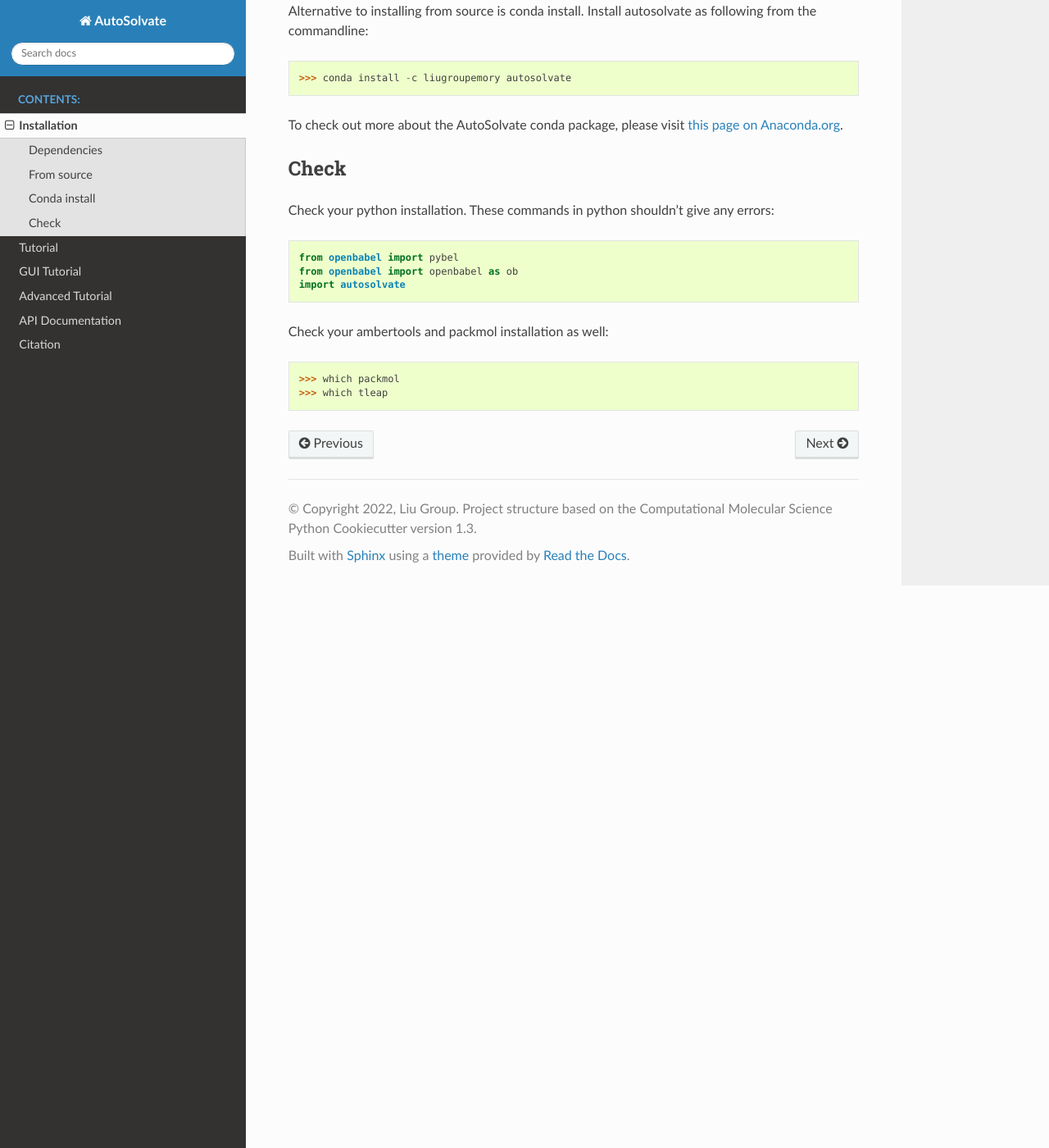
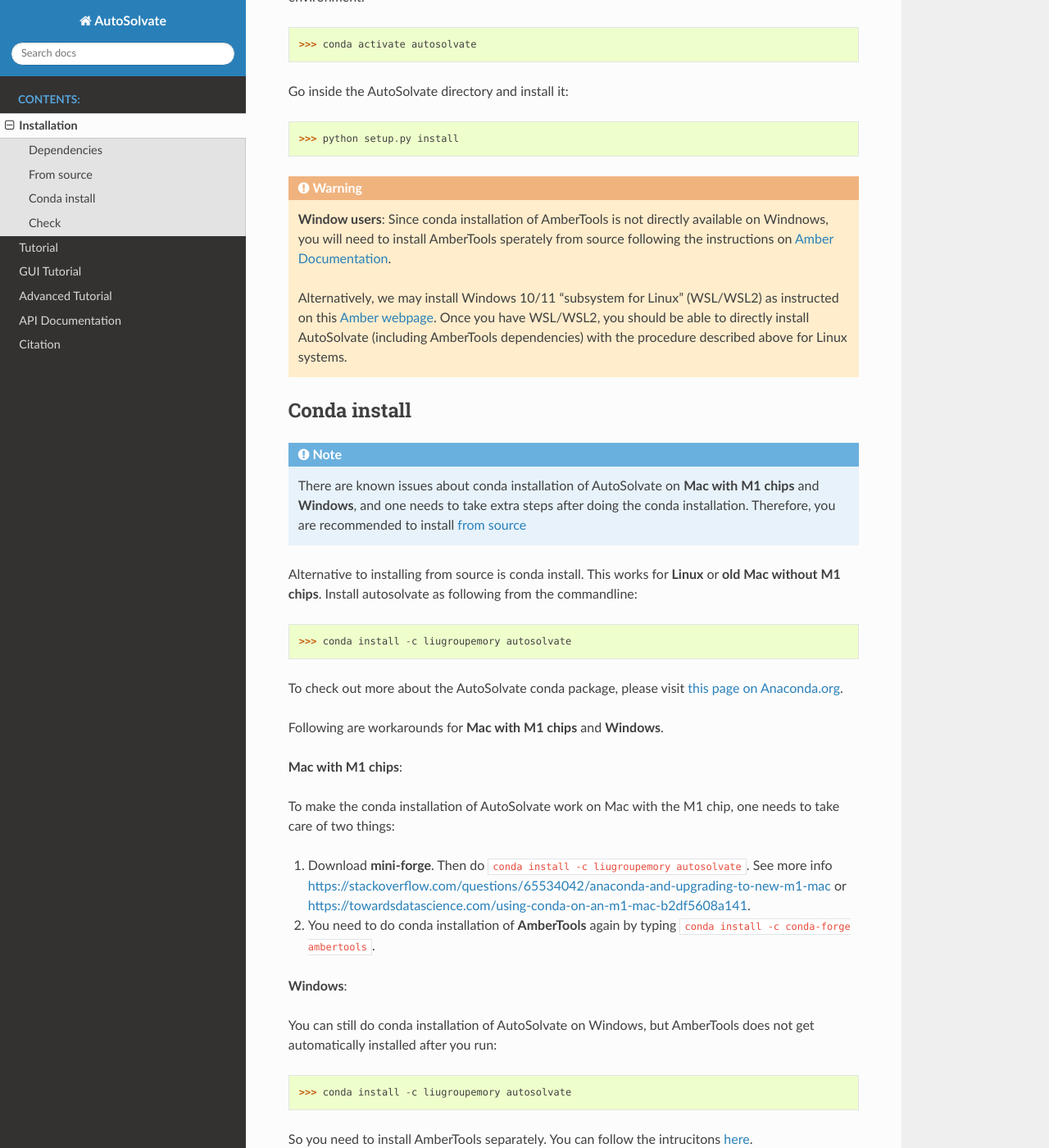
Before and after one commit to Liu-group/AutoSolvate, a Sphinx documentation site: the page built from docs/installation.rst, in a window 1280 px wide and 1400 px high, scrolled down 1435 px. Shown: the whole window at 82% size. Built offline with Sphinx 7.4.7 and the Read the Docs theme 2.0.0, drawn with Linux system fonts in a browser that asks for light colours; the version number could not be read and is left out; some of the changed text lies outside the part shown.

Commit message:
Updated documentation about installation tricks for Windows and Mac M1

```diff
--- a/docs/advancedTutorial.rst
+++ b/docs/advancedTutorial.rst
@@ -70,7 +70,7 @@
 This command should generate the solvated files: `d_solvated.inpcrd`, `d_solvated.prmtop`, and `d_solvated.pdb`.
 
 Advanced Example 2: Automated recommendation of solvent-solute closeness
-------------------------------------
+------------------------------------------------------------------------
 
 The automated recommendation of solvent-solute closeness allows to generate initial structures where the closeness is closer to the equilibrated closeness. To demonstrate the automated recommendation of solvent-solute closeness run the following command::
 
--- a/docs/installation.rst
+++ b/docs/installation.rst
@@ -6,6 +6,13 @@
 
 Dependencies
 -----------------
+
+.. note::
+
+   **Windows users**: **AmberTools** cannot be installed from conda, and therefore cannot be automatically installed with the following approaches. **AmberTools** is the only dependency for Windows Users and needs separate installation.
+
+   **Mac/Linux users**: No dependency as long as you follow the instructions below.
+
 
 * If you install AutoSolvate :ref:`from source code <sourceinstall>`, you can install all dependencies automatically, which we will explain :ref:`later in this document <sourceinstall>`.
 
@@ -26,7 +33,9 @@
 
 From source
 ---------------
-We recommend installing AutoSolvate from source code. Download the source code from github.::
+We recommend installing AutoSolvate from source code because of its good compatability cross operating systems, except for some Windows, which needs some extra care (more info :ref:`below <windowsinstallwarning>`).
+
+Download the source code from github.::
 
    >>> git clone git@github.com:Liu-group/AutoSolvate.git
 
@@ -43,16 +52,52 @@
    >>> python setup.py install
 
 
+.. _windowsinstallwarning:
+
+.. warning::
+
+    **Window users**: Since conda installation of AmberTools is not directly
+    available on Windnows, you will need to install AmberTools sperately
+    from source following the instructions on
+    `Amber Documentation <https://ambermd.org/GetAmber.php#ambertools>`_.
+
+    Alternatively, we may install Windows 10/11 "subsystem for Linux" (WSL/WSL2)
+    as instructed on this `Amber webpage <https://ambermd.org/InstWindows.php>`_.
+    Once you have WSL/WSL2, you should be able to directly install AutoSolvate
+    (including AmberTools dependencies) with the procedure described above for Linux systems.
+
 .. _condainstall:
 
 Conda install
 ----------------
 
-Alternative to installing from source is conda install. Install autosolvate as following from the commandline::
+.. note::
+
+   There are known issues about conda installation of AutoSolvate on **Mac with M1 chips** and **Windows**, and one needs to take extra steps after doing the conda installation. Therefore, you are recommended to install :ref:`from source<sourceinstall>`
+
+Alternative to installing from source is conda install. This works for **Linux** or **old Mac without M1 chips**. Install autosolvate as following from the commandline::
 
    >>> conda install -c liugroupemory autosolvate
 
 To check out more about the AutoSolvate conda package, please visit `this page on Anaconda.org <https://anaconda.org/LiuGroupEmory/autosolvate>`_.
+
+Following are workarounds for **Mac with M1 chips** and **Windows**.
+
+**Mac with M1 chips**:
+
+To make the conda installation of AutoSolvate work on Mac with the M1 chip, one needs to take care of two things:
+
+#. Download **mini-forge**. Then do ``conda install -c liugroupemory autosolvate``. See more info `<https://stackoverflow.com/questions/65534042/anaconda-and-upgrading-to-new-m1-mac>`_ or `<https://towardsdatascience.com/using-conda-on-an-m1-mac-b2df5608a141>`_.
+#. You need to do conda installation of **AmberTools** again by typing ``conda install -c conda-forge ambertools``.
+
+**Windows**:
+
+You can still do conda installation of AutoSolvate on Windows, but AmberTools does not get automatically installed after you run::
+
+>>> conda install -c liugroupemory autosolvate
+
+So you need to install AmberTools separately. You can follow the intrucitons :ref:`here<windowsinstallwarning>`.
+
 
 
 Check
```
